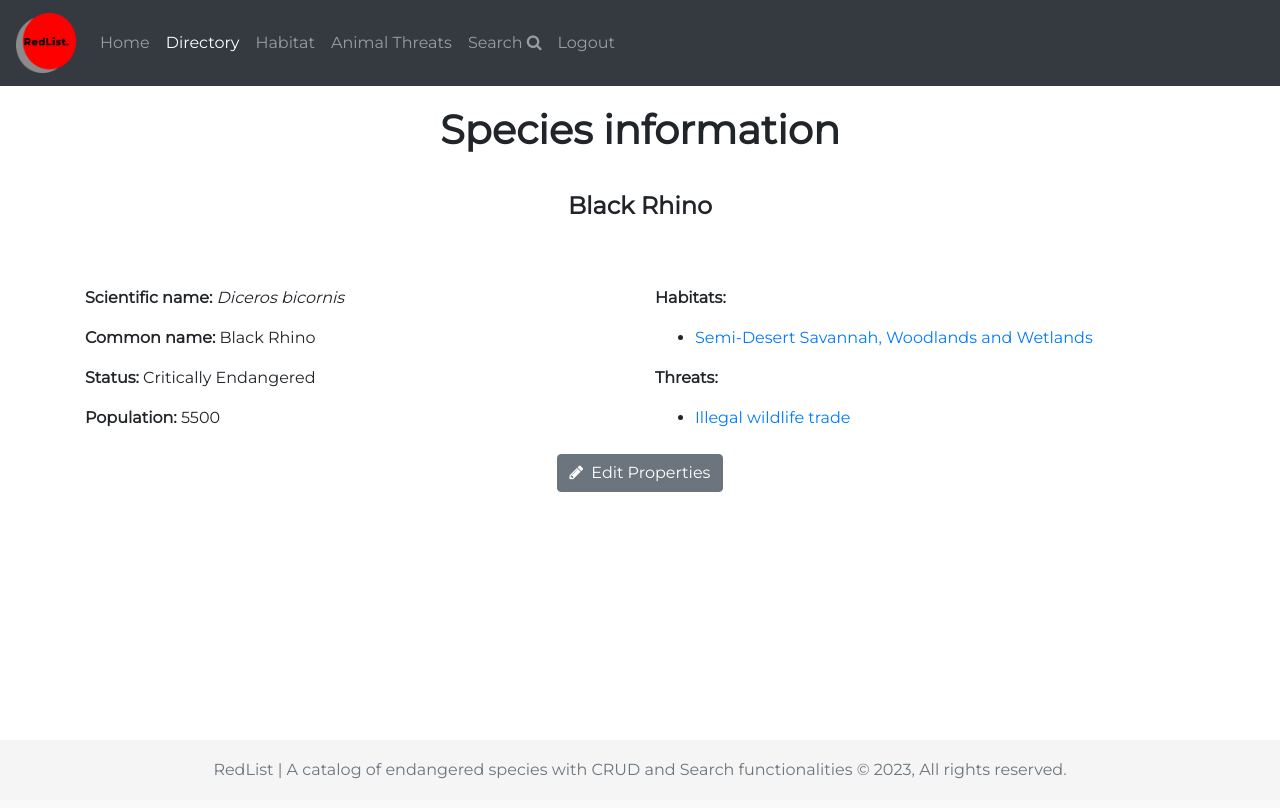
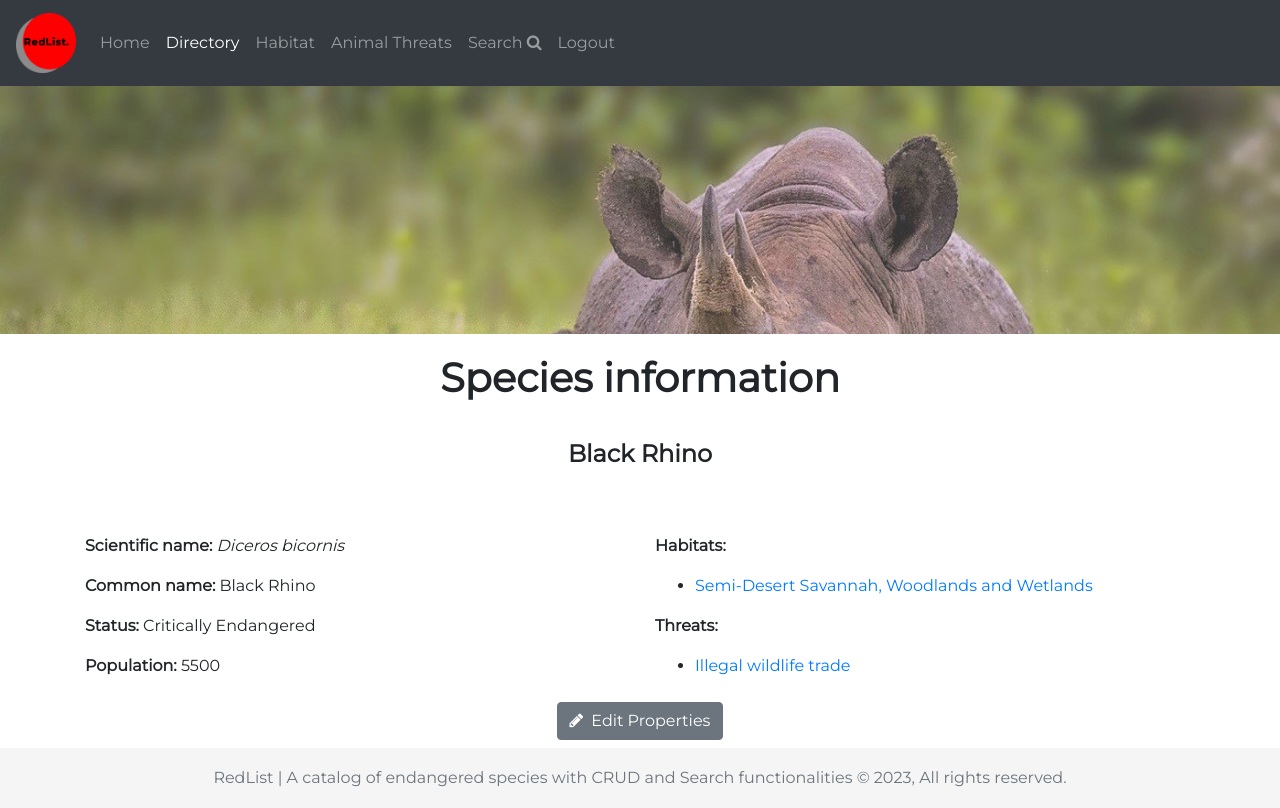
Before and after one commit to codelover96/RedListApp, a Flask app: a page that uses app/templates/base.html in a window 1280 px wide. Before the commit the page ends 779 px from the top, so only its background shows below. Run offline with Flask 3, Linux system fonts and the light colour scheme; a user stored in the database is signed in; some libraries are stand-ins or nearby versions.

Commit message:
Fixed species feature image spacing and sizing

```diff
--- a/app/static/css/style.css
+++ b/app/static/css/style.css
@@ -90,6 +90,23 @@ legend{
     text-decoration: underline;
     font-weight: bold;
 }
+
+.species-image-container {
+    height: 20vh !important;
+}
+
+.species-image {
+
+}
+
+.masthead {
+    height: 31vh;
+    min-height: 200px;
+    background-size: cover;
+    background-position: top;
+    background-repeat: no-repeat;
+}
+
 /* End Home CSS */
 
 
--- a/app/templates/base.html
+++ b/app/templates/base.html
@@ -74,7 +74,7 @@
     {% endif %} {% endfor %} {% endif %} {% endwith %}
 
     <!-- CONTENT -->
-    <div class="container-fluid">{% block content %} {% endblock %}</div>
+    <div class="container-fluid px-0">{% block content %} {% endblock %}</div>
 
     <footer class="footer">
       <div class="container">
```
